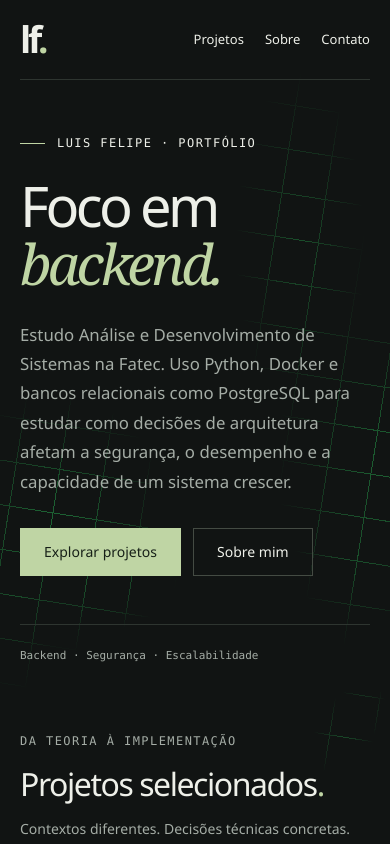
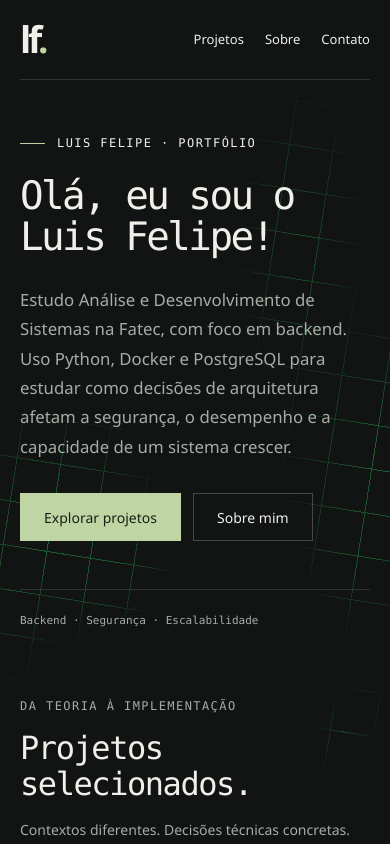
Before and after one commit to liphecodez/liphecodez.github.io, a React (Vite) app: page / in a window 390 px wide. Shown: the top 844 px of the page. Built offline with nearby package versions, Linux system fonts and the light colour scheme.

Commit message:
feat: animate headings like terminal input

```diff
--- a/src/App.tsx
+++ b/src/App.tsx
@@ -2,11 +2,13 @@ import { useEffect, useRef } from "react";
 import { projects, type Project } from "./data/projects";
 import { ProjectGraphic } from "./components/ProjectGraphic";
 import { Demo } from "./components/Demo";
+import { TerminalHeading } from "./components/TerminalHeading";
 import type { DemoControls } from "./components/InteractiveDemo";
 
 const github = "https://github.com/liphecodez";
 const linkedin = "https://www.linkedin.com/in/luis-felipe-lima-bernardo-43691b281/";
 const email = "luis.felipe.lima.bernardo@gmail.com";
+const heroIntro = ["Olá?", "hello?", "Hello world!"] as const;
 const projectPath = (project: Project) => `/projetos/${project.slug}/`;
 
 function Tags({ items }: { items: string[] }) {
@@ -55,14 +57,17 @@ function Home() {
           <p className="eyebrow">
             <span className="small-line" /> Luis Felipe · Portfólio
           </p>
-          <h1 id="hero-title">
-            Foco em <span>backend.</span>
-          </h1>
+          <TerminalHeading
+            as="h1"
+            id="hero-title"
+            text="Olá, eu sou o Luis Felipe!"
+            intro={heroIntro}
+          />
           <p className="hero-description">
-            Estudo Análise e Desenvolvimento de Sistemas na Fatec. Uso Python,
-            Docker e bancos relacionais como PostgreSQL para estudar como
-            decisões de arquitetura afetam a segurança, o desempenho e a
-            capacidade de um sistema crescer.
+            Estudo Análise e Desenvolvimento de Sistemas na Fatec, com foco em
+            backend. Uso Python, Docker e PostgreSQL para estudar como decisões
+            de arquitetura afetam a segurança, o desempenho e a capacidade de
+            um sistema crescer.
           </p>
           <div className="flex flex-wrap gap-3">
             <a className="button button-primary" href="#projetos">
@@ -106,9 +111,7 @@ function Home() {
         <div className="section-heading section-heading-row">
           <div>
             <p className="eyebrow">Da teoria à implementação</p>
-            <h2 id="projects-title">
-              Projetos selecionados<span className="text-accent">.</span>
-            </h2>
+            <TerminalHeading id="projects-title" text="Projetos selecionados." />
           </div>
           <p>
             Contextos diferentes.{" "}
@@ -176,11 +179,7 @@ function Home() {
       <section id="sobre" className="about-section shell">
         <div>
           <p className="eyebrow">Sobre mim</p>
-          <h2>
-            Entender a lógica.
-            <br />
-            <span className="text-muted">Construir a solução.</span>
-          </h2>
+          <TerminalHeading text="Entender a lógica. Construir a solução." />
         </div>
         <div className="about-copy">
           <p>
@@ -211,7 +210,7 @@ function Home() {
       <section className="skills-section shell" aria-labelledby="skills-title">
         <div className="section-heading">
           <p className="eyebrow">Conhecimentos em prática</p>
-          <h2 id="skills-title">O código como evidência.</h2>
+          <TerminalHeading id="skills-title" text="O código como evidência." />
           <p className="text-muted mt-4 max-w-xl">
             Competências relacionadas ao trabalho nos projetos. Cada link leva
             ao contexto em que foram aplicadas.
@@ -287,9 +286,11 @@ function Home() {
         <div className="contact-layout">
           <div>
             <p className="eyebrow text-accent">Contato</p>
-            <h2 id="contact-title" className="mt-3">
-              Vamos conversar?
-            </h2>
+            <TerminalHeading
+              id="contact-title"
+              className="mt-3"
+              text="Vamos conversar?"
+            />
           </div>
           <ul className="contact-links">
             <li className="contact-email">
@@ -329,10 +330,7 @@ function ProjectPage({ project }: { project: Project }) {
       </a>
       <header className="project-heading">
         <p className="eyebrow text-accent">{project.category}</p>
-        <h1>
-          {project.name}
-          <span className="text-accent">.</span>
-        </h1>
+        <TerminalHeading as="h1" text={`${project.name}.`} />
         <p className="project-lead">{project.intro}</p>
         <Tags items={project.technologies} />
         <div className="flex flex-wrap gap-3 mt-7">
@@ -381,7 +379,7 @@ function ProjectPage({ project }: { project: Project }) {
         <div className="detail-content">
           <section id="objetivo" className="detail-section">
             <p className="eyebrow">Contexto</p>
-            <h2>Problema e objetivo</h2>
+            <TerminalHeading text="Problema e objetivo" />
             <p>{project.objective}</p>
             {project.context && <p className="mt-4">{project.context}</p>}
             {project.slug === "nci" && (
@@ -411,7 +409,7 @@ function ProjectPage({ project }: { project: Project }) {
           </section>
           <section id="funcionalidades" className="detail-section">
             <p className="eyebrow">O que o projeto contempla</p>
-            <h2>Funcionalidades</h2>
+            <TerminalHeading text="Funcionalidades" />
             <ul className="feature-list">
               {project.features.map((feature) => (
                 <li key={feature}>{feature}</li>
@@ -420,7 +418,7 @@ function ProjectPage({ project }: { project: Project }) {
           </section>
           <section id="arquitetura" className="detail-section">
             <p className="eyebrow">Como foi pensado</p>
-            <h2>Arquitetura e conceitos</h2>
+            <TerminalHeading text="Arquitetura e conceitos" />
             <div className="architecture-list">
               {project.architecture.map((item) => (
                 <div key={item.title}>
@@ -432,7 +430,7 @@ function ProjectPage({ project }: { project: Project }) {
           </section>
           <section id="contribuicoes" className="detail-section">
             <p className="eyebrow">Autoria e participação</p>
-            <h2>Minha contribuição</h2>
+            <TerminalHeading text="Minha contribuição" />
             <ul className="feature-list">
               {project.contributions.map((item) => (
                 <li key={item}>{item}</li>
@@ -443,7 +441,7 @@ function ProjectPage({ project }: { project: Project }) {
           <Demo project={project} controlsRef={demoControls} />
           <section id="limitacoes" className="detail-section">
             <p className="eyebrow">Estado da apresentação</p>
-            <h2>Limitações e próximos passos</h2>
+            <TerminalHeading text="Limitações e próximos passos" />
             <p>{project.limitations}</p>
             {project.nextSteps && <p className="mt-4">{project.nextSteps}</p>}
             {!project.source && (
@@ -504,7 +502,7 @@ export default function App() {
       ) : (
         <main id="conteudo" className="shell not-found">
           <p className="eyebrow">Erro 404</p>
-          <h1>Página não encontrada.</h1>
+          <TerminalHeading as="h1" text="Página não encontrada." />
           <p className="text-muted">
             O endereço pode ter mudado. Os projetos continuam na página inicial.
           </p>
--- a/src/components/Demo.tsx
+++ b/src/components/Demo.tsx
@@ -1,5 +1,6 @@
 import type { Ref } from "react";
 import type { Project } from "../data/projects";
+import { TerminalHeading } from "./TerminalHeading";
 import { InteractiveDemo, type DemoControls } from "./InteractiveDemo";
 
 export function Demo({
@@ -13,7 +14,7 @@ export function Demo({
     <section id="demonstracao" className="detail-section">
       <div className="section-heading">
         <span className="eyebrow">Veja o projeto</span>
-        <h2>Demonstração</h2>
+        <TerminalHeading text="Demonstração" />
       </div>
       {project.demo.kind === "web" ? (
         <InteractiveDemo
--- /dev/null
+++ b/src/components/TerminalHeading.tsx
@@ -0,0 +1,91 @@
+import { useEffect, useRef, useState } from "react";
+
+export function TerminalHeading({
+  as: Heading = "h2",
+  text,
+  intro,
+  id,
+  className = "",
+}: {
+  as?: "h1" | "h2";
+  text: string;
+  intro?: readonly string[];
+  id?: string;
+  className?: string;
+}) {
+  const heading = useRef<HTMLHeadingElement>(null);
+  const [typed, setTyped] = useState("");
+
+  useEffect(() => {
+    const element = heading.current;
+    if (!element) return;
+
+    const motion = window.matchMedia("(prefers-reduced-motion: reduce)");
+    const lines = [...(intro ?? []), text];
+    let timer: number;
+
+    function erase(index: number, count: number) {
+      setTyped(lines[index].slice(0, count));
+      if (count > 0) {
+        timer = window.setTimeout(() => erase(index, count - 1), 30);
+      } else {
+        timer = window.setTimeout(() => type(index + 1, 1), 150);
+      }
+    }
+
+    function type(index: number, count: number) {
+      const line = lines[index];
+      setTyped(line.slice(0, count));
+      if (count < line.length) {
+        timer = window.setTimeout(() => type(index, count + 1), 58);
+      } else if (index < lines.length - 1) {
+        timer = window.setTimeout(() => erase(index, count - 1), 750);
+      }
+    }
+
+    const observer = new IntersectionObserver(([entry]) => {
+      if (!entry.isIntersecting) return;
+      observer.disconnect();
+      if (motion.matches) {
+        setTyped(text);
+      } else {
+        type(0, 1);
+      }
+    });
+    observer.observe(element);
+
+    function finishWithReducedMotion() {
+      if (!motion.matches) return;
+      observer.disconnect();
+      window.clearTimeout(timer);
+      setTyped(text);
+    }
+
+    motion.addEventListener("change", finishWithReducedMotion);
+    return () => {
+      motion.removeEventListener("change", finishWithReducedMotion);
+      observer.disconnect();
+      window.clearTimeout(timer);
+    };
+  }, [intro, text]);
+
+  return (
+    <Heading
+      ref={heading}
+      id={id}
+      aria-label={text}
+      className={`terminal-heading ${className}`}
+    >
+      <span className="terminal-heading-final" aria-hidden="true">
+        {text}
+      </span>
+      <span
+        className="terminal-heading-typed"
+        data-typing={typed !== text}
+        aria-hidden="true"
+      >
+        {typed}
+      </span>
+    </Heading>
+  );
+}
--- a/src/styles.css
+++ b/src/styles.css
@@ -108,6 +108,33 @@ h2 {
 h3 {
   font-size: 1.5rem;
 }
+.terminal-heading {
+  display: grid;
+  grid-template-columns: minmax(0, 1fr);
+  font-family: var(--font-mono);
+  overflow-wrap: anywhere;
+}
+.terminal-heading > span {
+  grid-area: 1 / 1;
+}
+.terminal-heading-final {
+  visibility: hidden;
+}
+.terminal-heading-typed[data-typing="true"]::after {
+  content: "";
+  position: absolute;
+  width: 0.45em;
+  height: 0.075em;
+  margin: 0.92em 0 0 0.07em;
+  background: currentColor;
+  color: #7fe29a;
+  animation: terminal-caret 0.9s steps(1) infinite;
+}
+@keyframes terminal-caret {
+  50% {
+    opacity: 0;
+  }
+}
 .shell {
   width: min(1184px, calc(100% - 112px));
   margin-inline: auto;
@@ -166,16 +193,10 @@ h3 {
   padding-top: 79px;
 }
 .hero h1 {
-  font-size: clamp(3.6rem, 6.5vw, 6rem);
+  font-size: clamp(2.8rem, 5.5vw, 5.2rem);
   line-height: 1.04;
   letter-spacing: -0.065em;
   margin-top: 23px;
-}
-.hero h1 > span {
-  font-family: Georgia, serif;
-  font-style: italic;
-  font-weight: 400;
-  color: #bfd5a4;
 }
 .hero .eyebrow {
   display: flex;
@@ -904,7 +925,7 @@ h3 {
     grid-template-columns: 1fr;
   }
   .hero h1 {
-    font-size: clamp(3.5rem, 12vw, 5.5rem);
+    font-size: clamp(2.45rem, 8vw, 4.4rem);
   }
   .hero-aside {
     display: none;
@@ -1017,6 +1038,12 @@ h3 {
   }
 }
 @media (prefers-reduced-motion: reduce) {
+  .terminal-heading-final {
+    visibility: visible;
+  }
+  .terminal-heading-typed {
+    visibility: hidden;
+  }
   html {
     scroll-behavior: auto;
   }
```
